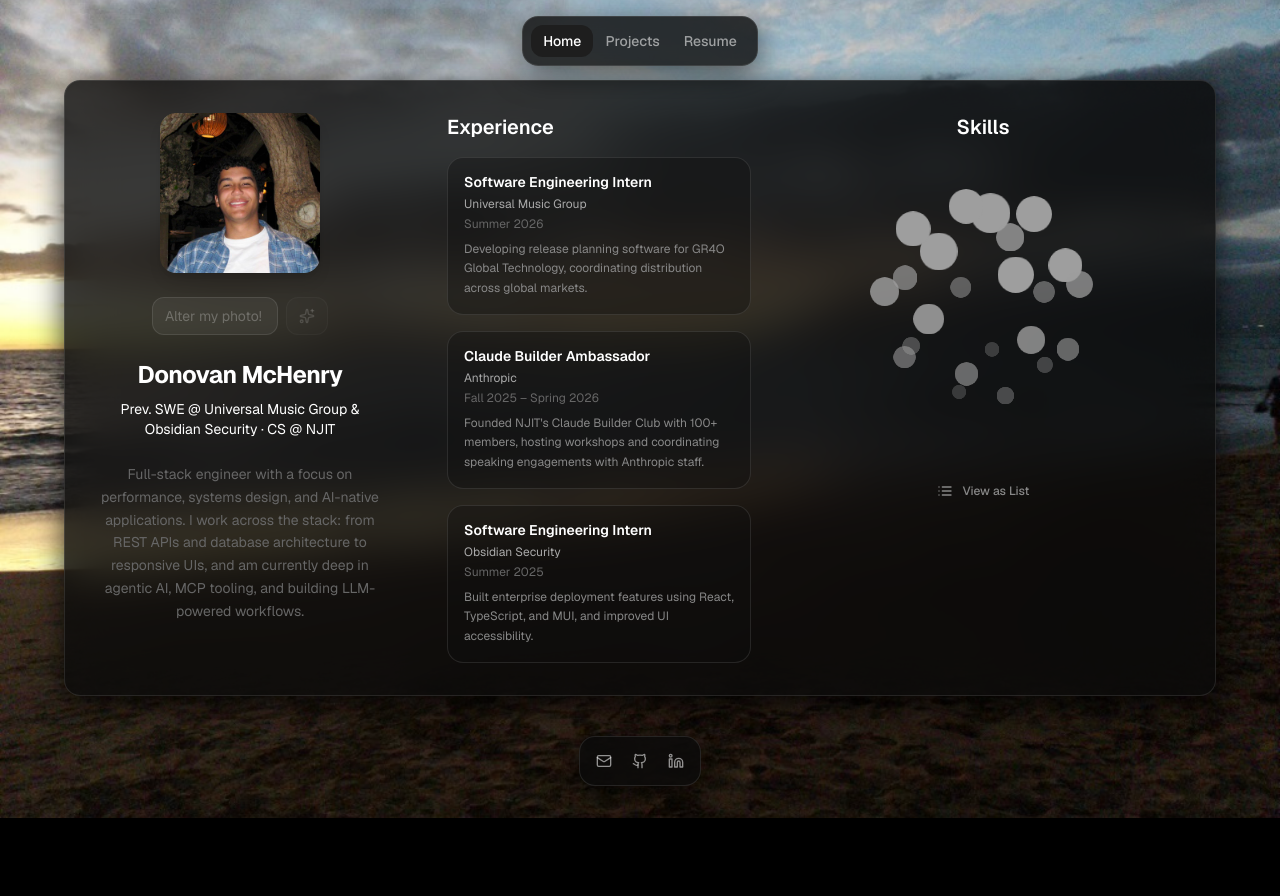
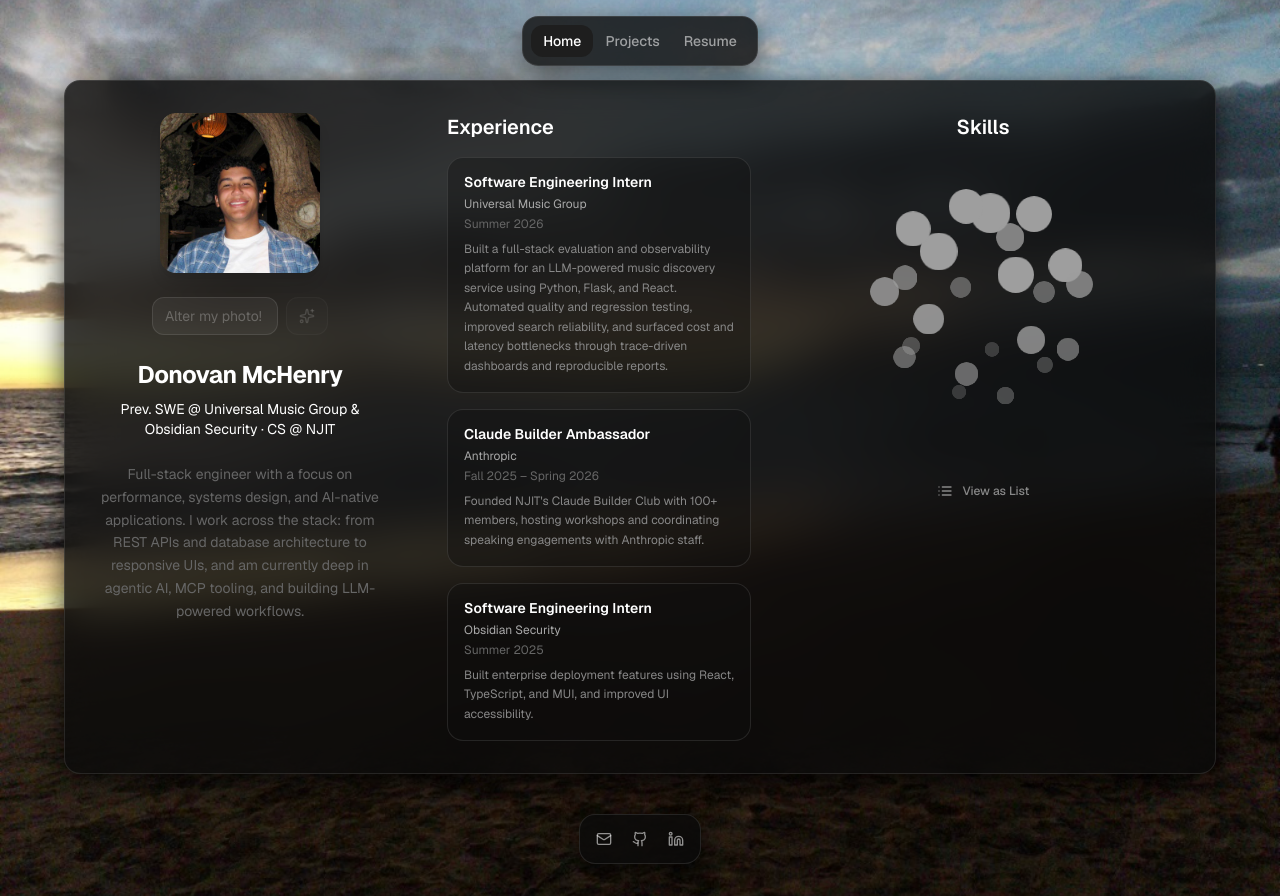
Before and after one commit to donovanmchenry/Portfolio, a Next.js app: page / in a window 1280 px wide. Before the commit the page ends 818 px from the top, so only its background shows below. Built offline with nearby package versions, Linux system fonts and the light colour scheme.

Commit message:
Update UMG internship description

```diff
--- a/src/app/page.tsx
+++ b/src/app/page.tsx
@@ -68,7 +68,7 @@ const experience = [
     title: 'Software Engineering Intern',
     company: 'Universal Music Group',
     period: 'Summer 2026',
-    description: 'Developing release planning software for GR4O Global Technology, coordinating distribution across global markets.',
+    description: 'Built a full-stack evaluation and observability platform for an LLM-powered music discovery service using Python, Flask, and React. Automated quality and regression testing, improved search reliability, and surfaced cost and latency bottlenecks through trace-driven dashboards and reproducible reports.',
   },
   {
     title: 'Claude Builder Ambassador',
--- a/src/components/sections/timeline.tsx
+++ b/src/components/sections/timeline.tsx
@@ -11,13 +11,13 @@ const timelineEvents = [
     company: 'Universal Music Group',
     period: 'Summer 2026',
     location: 'Remote',
-    description: 'Joining the GR4O Global Technology team to develop release planning software that coordinates physical, merch, and digital distribution across global markets. Working with Python, TypeScript, and modern web technologies to build internal tools supporting UMG\'s worldwide music release strategy.',
+    description: 'Built a full-stack evaluation and observability platform for an LLM-powered music discovery service using Python, Flask, and React. Automated quality and regression testing, improved search reliability, and surfaced cost and latency bottlenecks through trace-driven dashboards and reproducible reports.',
     highlights: [
-      'Release planning software for global markets',
-      'Coordinating physical, merch, and digital distribution',
-      'Python, TypeScript, and modern web technologies'
+      'Evaluation platform for LLM-powered music discovery',
+      'Improved search reliability',
+      'Cost and latency observability tooling'
     ],
-    current: true
+    current: false
   },
   {
     title: 'Software Engineering Intern',
```
